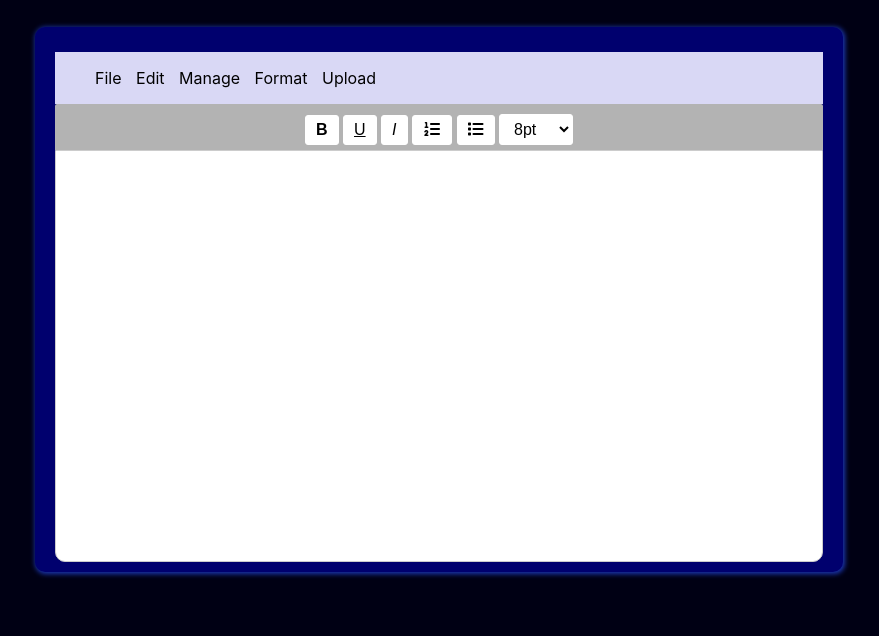
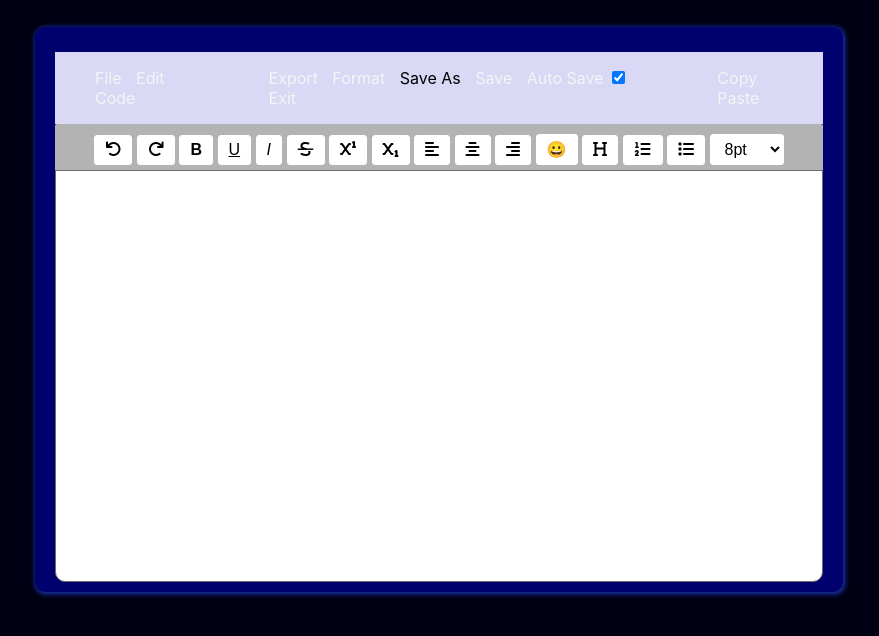
Before and after one commit to Iamtsquare07/text-editor-js, a plain HTML site: page index.html in a window 1280 px wide. Shown: the part 76-712 px from the top of the page, without its empty margins (219-1098 px from the left). Drawn offline with Linux system fonts and the light colour scheme; a web font is replaced by a local one.

Commit message:
Add files via upload

```diff
--- a/index.html
+++ b/index.html
@@ -8,6 +8,7 @@
     <link rel="stylesheet" href="https://cdnjs.cloudflare.com/ajax/libs/font-awesome/6.0.0/css/all.min.css"
         integrity="sha512-9usAa10IRO0HhonpyAIVpjrylPvoDwiPUiKdWk5t3PyolY1cOd4DSE0Ga+ri4AuTroPR5aQvXU9xC6qOPnzFeg=="
         crossorigin="anonymous" referrerpolicy="no-referrer" />
+
     <title>Text Editor</title>
 </head>
 
@@ -15,21 +16,44 @@
     <h1>Text Editor JS</h1>
     <div class="text-editor-root">
         <div class="options">
-            <ul>
-                <li><a href="#">File</a></li>
-                <li><a href="">Edit</a></li>
-                <li><a href="">Manage</a></li>
-                <li><a href="">Format</a></li>
-                <li><a href="">Upload</a></li>
+            <ul id="top-menu">
+                <li id="file-menu">File</li>
+                <li id="edit">Edit</li>
+                <li id="code">Code</li>
+            </ul>
+
+            <ul id="drop-down-menu">
+                <li id="export">Export</li>
+                <li>Format</li>
+                <li><a id="download-link" download="text-editor-file.txt">Save As</a></li>
+                <li id="save">Save</li>
+                <li id="auto">Auto Save <input id="auto-save" type="checkbox" checked></li>
+                <li id="exit-button">Exit</li>
+            </ul>
+
+            <ul id="edit-menu">
+                <li id="copy">Copy</li>
+                <li id="paste">Paste</li>
             </ul>
         </div>
+
         <div id="commands">
-            <button style="font-weight: bold;" onclick="document.execCommand('bold', false, null)">B</button>
-            <button style="text-decoration: underline;" onclick="document.execCommand('underline', false, null)">U</button>
-            <button style="font-style: italic;" onclick="document.execCommand('italic', false, null)">I</button>
-            <button onclick="document.execCommand('insertOrderedList', false, null)"><i class="fa-solid fa-list-ol"></i></button>
-            <button onclick="document.execCommand('insertUnorderedList', false, null)"><i class="fa-solid fa-list"></i></button>
-            <select id="fontSize" onchange="changeFontSize(this.value)">
+            <button id="undo"><i class="fa-solid fa-arrow-rotate-left"></i></button>
+            <button id="redo"><i class="fa-solid fa-arrow-rotate-right"></i></button>
+            <button id="bold-text" style="font-weight: bold;">B</button>
+            <button id="underline-text" style="text-decoration: underline;">U</button>
+            <button id="italic-text" style="font-style: italic;">I</button>
+            <button id="strike-through"><i class="fa-solid fa-strikethrough"></i></button>
+            <button id="superscript"><i class="fa-solid fa-superscript"></i></button>
+            <button id="subscript"><i class="fa-solid fa-subscript"></i></button>
+            <button id="align-left"><i class="fa-solid fa-align-left"></i></button>
+            <button id="align-center"><i class="fa-solid fa-align-center"></i></button>
+            <button id="align-right"><i class="fa-solid fa-align-right"></i></button>
+            <button id="emoji-button">😀</button>
+            <button id="heading"><i class="fa-solid fa-heading"></i></button>
+            <button id="ordered-list" ><i class="fa-solid fa-list-ol"></i></button>
+            <button id="unordered-list"><i class="fa-solid fa-list"></i></button>
+            <select id="font-size">
                 <option value="1">8pt</option>
                 <option value="2">10pt</option>
                 <option value="3">12pt</option>
@@ -39,10 +63,11 @@
                 <option value="7">36pt</option>
             </select>
         </div>
-        <div contenteditable="true" id="editor" style="border: 1px solid #ccc; min-height: 200px;"></div>
+        <div contenteditable="true" id="editor" style="min-height: 200px;">
+        </div>
     </div>
 
-    <script src="index.js"></script>
+    <script type="module" src="index.js"></script>
 </body>
 
 </html>
```
